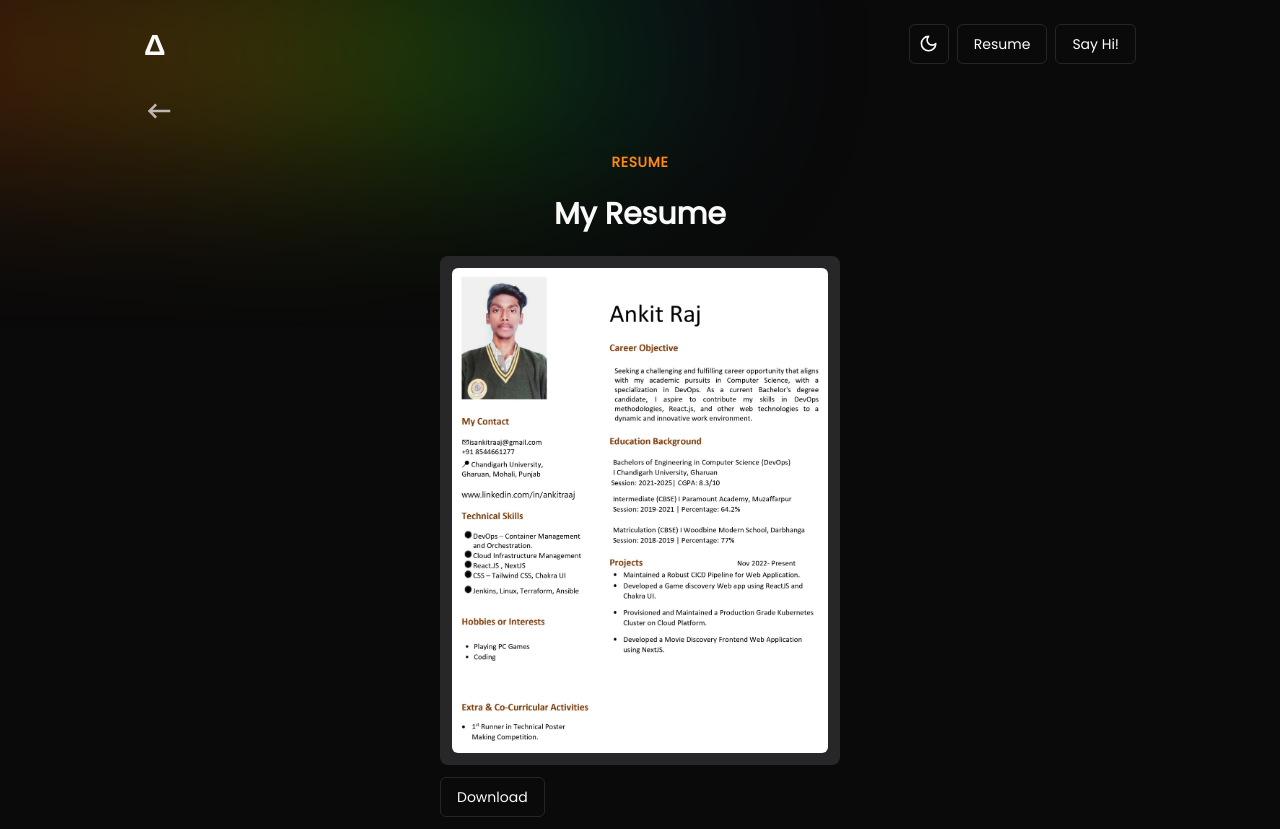
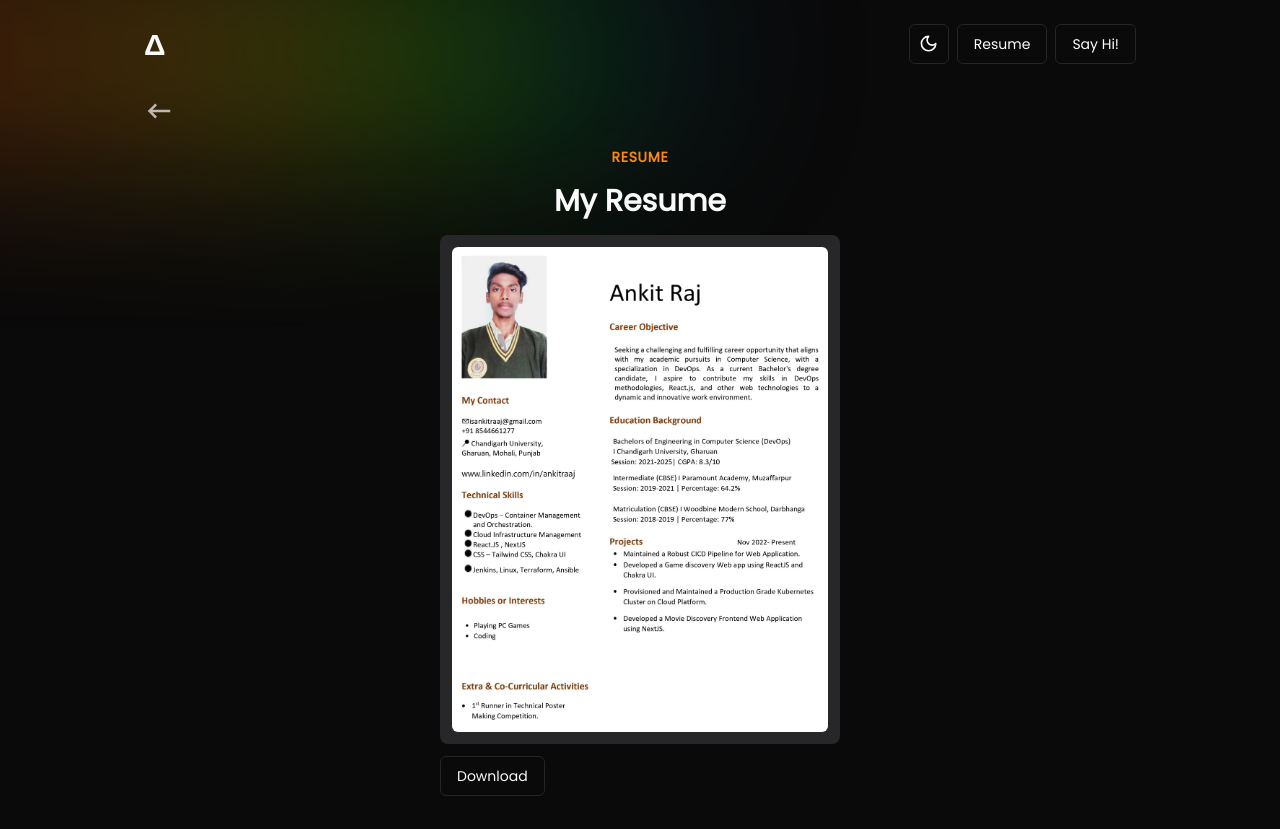
Before and after one commit to ankitrajxd/personal-portfolio, a Next.js app: page /resume in a window 1280 px wide. After the commit the page ends 808 px from the top, so only its background shows below. Built offline with nearby package versions, Linux system fonts and the light colour scheme.

Commit message:
adjusted padding

```diff
--- a/app/resume/page.tsx
+++ b/app/resume/page.tsx
@@ -11,17 +11,17 @@ const ResumePage = () => {
       <div className="px-[1.2rem] md:px-[9rem] opacity-70">
         <Link href={"../"}>
           <MdOutlineKeyboardBackspace
-            className="my-[1.6rem] mt-[2rem]"
+            className="my-[1.3rem] mt-[2rem]"
             size={30}
           />
         </Link>
       </div>
       <AnimatedDiv ClassName="px-[1.2rem] md:px-[9rem] flex flex-col justify-center items-center">
         <AnimatedDiv ClassName="max-w-[400px]  overflow-hidden flex flex-col ">
-          <h2 className="text-center font-bold text-sm text-[#FF8911] uppercase tracking-wider mb-6">
+          <h2 className="text-center font-bold text-sm text-[#FF8911] uppercase tracking-wider mb-4">
             Resume
           </h2>
-          <p className="text-center text-2xl sm:text-3xl mb-6 font-extrabold">
+          <p className="text-center text-2xl sm:text-3xl mb-4 font-extrabold">
             My Resume
           </p>
           <div className="p-3 dark:bg-zinc-800 bg-zinc-100 rounded-lg">
```
